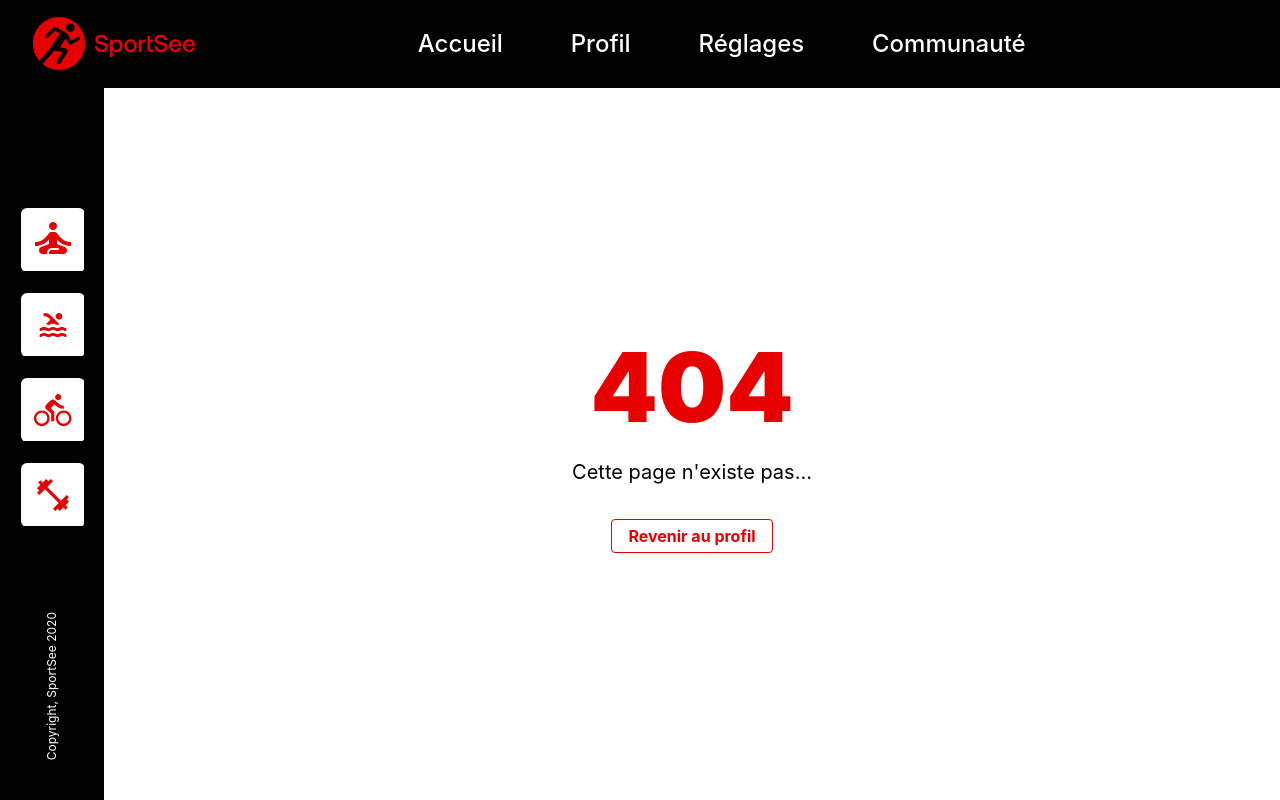
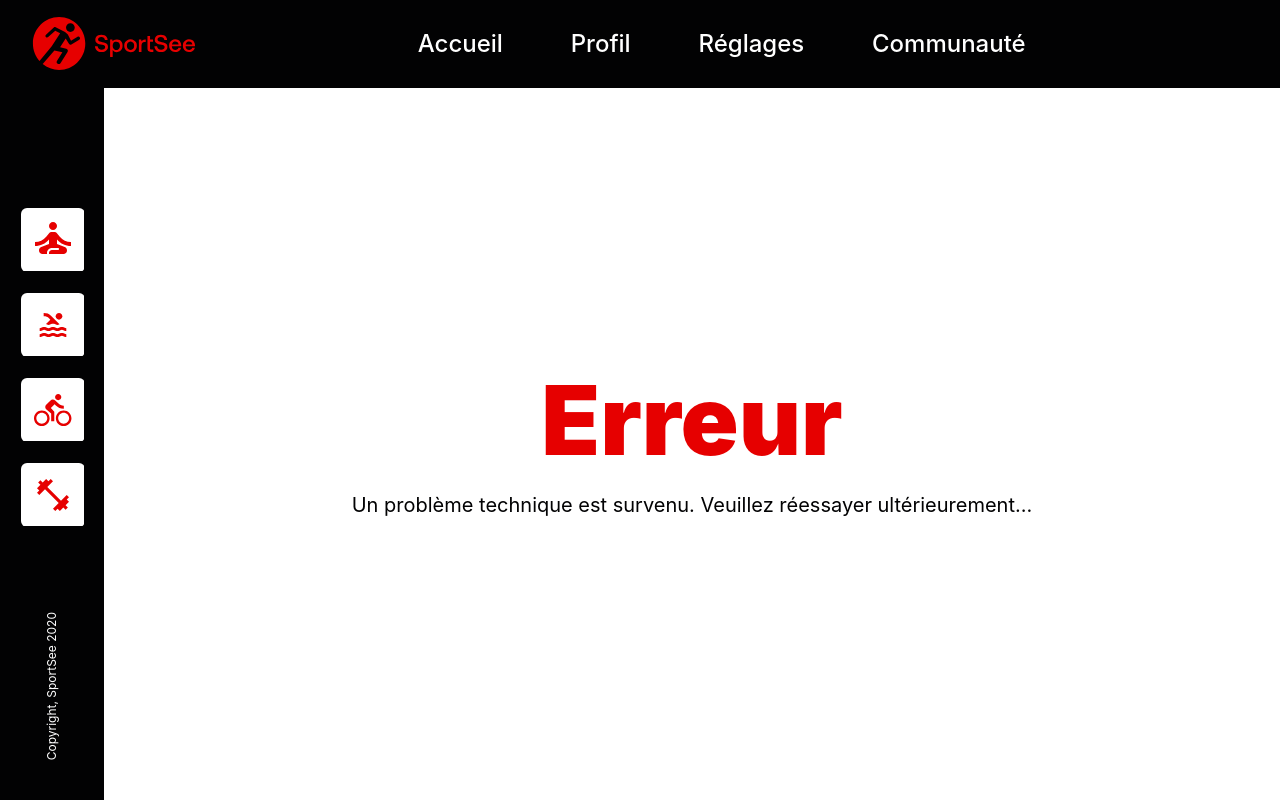
Before and after one commit to yusin99/P12-SportSee, a React (Vite) app: page /error in a window 1280 px wide. Before the commit this address had no page. Built offline with nearby package versions, Linux system fonts and the light colour scheme.

Commit message:
Error managing fix

```diff
--- a/src/Router.jsx
+++ b/src/Router.jsx
@@ -2,6 +2,7 @@ import MainComponent from './components/layouts/App'
 import { Navigate, RouterProvider, createBrowserRouter } from 'react-router-dom'
 import MainPage from './pages/home'
 import Error from './pages/not-found';
+import PbTechnique from './pages/error';
 
 export function MyRouter() {
     const myRoutes = createBrowserRouter([
@@ -22,6 +23,10 @@ export function MyRouter() {
                     element: <Error />,
                 },
                 {
+                    path: '/error',
+                    element: <PbTechnique />,
+                },
+                {
                     path: '*',
                     element: <Error />,
                 }
--- /dev/null
+++ b/src/pages/error.css
@@ -0,0 +1,29 @@
+.ss-not-found {
+    display: grid;
+    place-content: center;
+    justify-items: center;
+    gap: var(--spacing-medium);
+}
+
+.ss-not-found h1 {
+    margin: 0;
+    font-size: 6rem;
+    font-weight: 900;
+    line-height: 1.1;
+    color: var(--color-primary);
+}
+
+.ss-not-found p {
+    font-size: 1.25rem;
+    margin: 0;
+}
+
+.ss-not-found .ss-button {
+    margin-top: var(--spacing-medium);
+    padding: var(--spacing-small) var(--spacing-medium);
+    font-size: 1rem;
+    font-weight: 700;
+    color: var(--color-primary);
+    border: 1px solid var(--color-primary);
+    background-color: transparent;
+}
--- /dev/null
+++ b/src/pages/error.jsx
@@ -0,0 +1,13 @@
+/* eslint-disable react/no-unescaped-entities */
+import './not-found.css'
+
+export default function PbTechnique() {
+    return (
+        <main>
+            <div className="ss-not-found">
+                <h1>Erreur</h1>
+                <p>Un problème technique est survenu. Veuillez réessayer ultérieurement...</p>
+            </div>
+        </main>
+    )
+}
--- a/src/pages/home.jsx
+++ b/src/pages/home.jsx
@@ -10,24 +10,26 @@ import AverageSessions from '../components/recharts/avg-session/avg-session'
 import Performances from './../components/recharts/perfs/perfs';
 import { userService } from '../services/userService'
 
-
 export default function Home() {
     const { id } = useParams()
     const [pageLoading, setPageLoading] = useState(true)
     const [pageNotFound, setPageNotFound] = useState(false)
+    const [apiError, setApiError] = useState(false)
 
     useEffect(() => {
         const fetchData = async () => {
             try {
                 setPageLoading(true)
-                const fetchedData = await userService(id)
+                const fetchedData = await userService(Number(id))
                 if(!fetchedData){
-                    throw new Error("Invalid ID");
+                    setPageNotFound(true)
                 }
             } catch (error) {
                 console.log(error)
-                if(error){
+                if(error.message === "Invalid ID"){
                     setPageNotFound(true)
+                } else {
+                    setApiError(true)
                 }
             } finally {
                 setPageLoading(false)
@@ -44,6 +46,9 @@ export default function Home() {
         return <Navigate to="/404" />
     }
 
+    if (apiError) {
+        return <Navigate to="/error" />
+    }
 
     return (
         <main>
```
